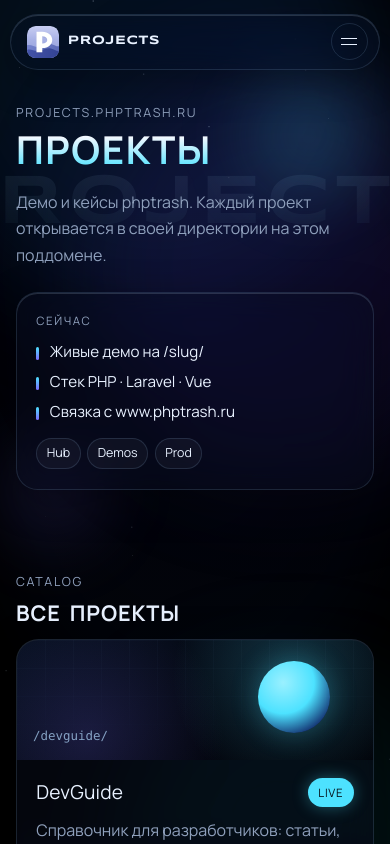
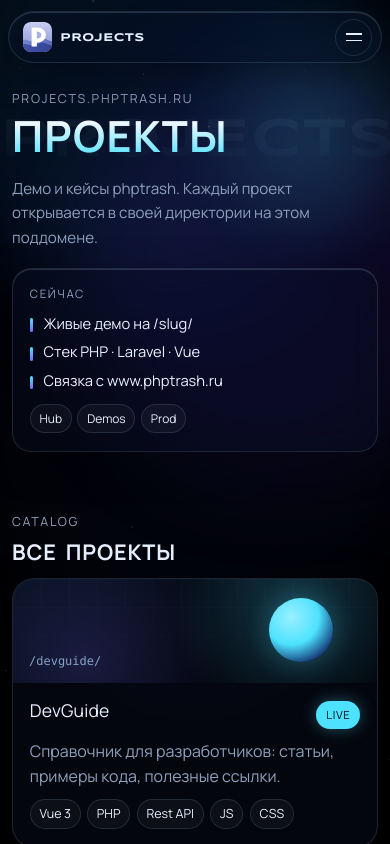
Before and after one commit to razemsb/phptrash.ru, a Vue app: page / in a window 390 px wide. Shown: the top 844 px of the page. Built offline with nearby package versions, Linux system fonts and the light colour scheme.

Commit message:
Tighten projects hub layout for mobile screens.
Co-authored-by: Cursor <cursoragent@cursor.com>

```diff
--- a/src/components/CosmosLayer.vue
+++ b/src/components/CosmosLayer.vue
@@ -61,11 +61,11 @@
 
 .watermark {
   position: absolute;
-  top: 18%;
+  top: 16%;
   left: 50%;
   transform: translateX(-50%);
   font-family: var(--font-display);
-  font-size: clamp(4rem, 18vw, 12rem);
+  font-size: clamp(3.2rem, 16vw, 12rem);
   font-weight: 700;
   letter-spacing: 0.08em;
   color: transparent;
@@ -74,6 +74,8 @@
   background-clip: text;
   white-space: nowrap;
   user-select: none;
+  max-width: 100vw;
+  overflow: hidden;
 }
 
 @keyframes drift {
@@ -88,7 +90,18 @@
 
 @media (max-width: 820px) {
   .nebula {
-    filter: blur(55px);
+    filter: blur(48px);
+  }
+
+  .n3 {
+    display: none;
+  }
+
+  .watermark {
+    top: 12%;
+    font-size: clamp(2.4rem, 14vw, 3.6rem);
+    letter-spacing: 0.04em;
+    opacity: 0.7;
   }
 }
 
--- a/src/components/Footer.vue
+++ b/src/components/Footer.vue
@@ -23,39 +23,53 @@
 .section {
   position: relative;
   z-index: 1;
-  padding-bottom: 3rem;
+  padding-top: 1.5rem;
+  padding-bottom: 2.25rem;
 }
 
 .box {
-  padding: 1rem;
-  border-radius: 1.4rem;
+  padding: 0.75rem;
+  border-radius: 1.2rem;
 }
 
 .links {
   display: grid;
-  gap: 0.65rem;
+  gap: 0.5rem;
 }
 
 .link {
   display: flex;
   align-items: center;
   justify-content: center;
-  padding: 0.9rem 1.05rem;
-  border-radius: 1rem;
+  min-height: 2.75rem;
+  padding: 0.8rem 1rem;
+  border-radius: 0.95rem;
   font-weight: 600;
   border: 1px solid var(--glass-border);
   background: rgba(255, 255, 255, 0.03);
   transition: transform 0.2s ease;
 }
 
-.link:hover {
-  transform: translateY(-2px);
-  border-color: color-mix(in oklab, var(--accent) 35%, var(--glass-border));
+@media (hover: hover) {
+  .link:hover {
+    transform: translateY(-2px);
+    border-color: color-mix(in oklab, var(--accent) 35%, var(--glass-border));
+  }
 }
 
 @media (min-width: 680px) {
+  .section {
+    padding-bottom: 3rem;
+  }
+
+  .box {
+    padding: 1rem;
+    border-radius: 1.4rem;
+  }
+
   .links {
     grid-template-columns: repeat(4, minmax(0, 1fr));
+    gap: 0.65rem;
   }
 }
 </style>
--- a/src/components/Hero.vue
+++ b/src/components/Hero.vue
@@ -35,9 +35,9 @@
   position: relative;
   z-index: 1;
   display: grid;
-  gap: 1.5rem;
-  padding-top: clamp(6.5rem, 14vw, 8.5rem);
-  padding-bottom: clamp(2rem, 5vw, 3.5rem);
+  gap: 1.15rem;
+  padding-top: clamp(5.6rem, 18vw, 8.5rem);
+  padding-bottom: clamp(1.4rem, 4vw, 3.5rem);
   align-items: end;
 }
 
@@ -65,14 +65,20 @@
   background: radial-gradient(circle, rgba(124, 107, 255, 0.16), transparent 70%);
 }
 
+.kicker {
+  overflow-wrap: anywhere;
+  word-break: break-word;
+  line-height: 1.4;
+}
+
 h1 {
-  margin: 0 0 1rem;
+  margin: 0 0 0.85rem;
   font-family: var(--font-display);
-  font-size: clamp(2.4rem, 8vw, 4.4rem);
+  font-size: clamp(2rem, 11vw, 4.4rem);
   font-weight: 700;
-  letter-spacing: 0.04em;
+  letter-spacing: 0.03em;
   text-transform: uppercase;
-  line-height: 1.02;
+  line-height: 1.05;
   background: linear-gradient(180deg, #f2f8ff 8%, var(--accent) 92%);
   -webkit-background-clip: text;
   background-clip: text;
@@ -83,17 +89,17 @@ h1 {
   margin: 0;
   max-width: 34rem;
   color: var(--muted);
-  font-size: clamp(1rem, 2.2vw, 1.15rem);
-  line-height: 1.65;
+  font-size: clamp(0.95rem, 3.6vw, 1.15rem);
+  line-height: 1.6;
 }
 
 .hero-card {
-  padding: 1.15rem 1.2rem 1.25rem;
-  border-radius: 1.35rem;
+  padding: 1rem 1.05rem 1.1rem;
+  border-radius: 1.2rem;
 }
 
 .card-label {
-  margin: 0 0 0.75rem;
+  margin: 0 0 0.65rem;
   font-size: 0.72rem;
   letter-spacing: 0.14em;
   text-transform: uppercase;
@@ -101,18 +107,18 @@ h1 {
 }
 
 ul {
-  margin: 0 0 1rem;
+  margin: 0 0 0.85rem;
   padding: 0;
   list-style: none;
   display: grid;
-  gap: 0.55rem;
+  gap: 0.5rem;
 }
 
 li {
   position: relative;
   padding-left: 0.85rem;
   color: var(--text);
-  font-size: 0.95rem;
+  font-size: 0.92rem;
   line-height: 1.4;
 }
 
@@ -130,15 +136,29 @@ li::before {
 .tags {
   display: flex;
   flex-wrap: wrap;
-  gap: 0.4rem;
+  gap: 0.35rem;
 }
 
 .tags span {
-  padding: 0.3rem 0.6rem;
+  padding: 0.28rem 0.55rem;
   border-radius: 999px;
-  font-size: 0.78rem;
+  font-size: 0.75rem;
   border: 1px solid var(--glass-border);
   background: rgba(255, 255, 255, 0.04);
+}
+
+@media (max-width: 819px) {
+  .glow.b {
+    display: none;
+  }
+
+  .glow.a {
+    width: min(70vw, 260px);
+    height: min(70vw, 260px);
+    top: 0;
+    right: -18%;
+    opacity: 0.85;
+  }
 }
 
 @media (min-width: 900px) {
@@ -146,5 +166,10 @@ li::before {
     grid-template-columns: 1.35fr 0.75fr;
     gap: 2rem;
   }
+
+  .hero-card {
+    padding: 1.15rem 1.2rem 1.25rem;
+    border-radius: 1.35rem;
+  }
 }
 </style>
--- a/src/components/Navbar.vue
+++ b/src/components/Navbar.vue
@@ -68,11 +68,11 @@ onUnmounted(() => {
 <style scoped>
 .nav-wrap {
   position: fixed;
-  top: 0.85rem;
+  top: 0.7rem;
   left: 0;
   right: 0;
   z-index: 60;
-  width: min(1100px, calc(100% - 1.25rem));
+  width: min(1100px, calc(100% - 1rem));
   margin-inline: auto;
 }
 
@@ -80,11 +80,11 @@ onUnmounted(() => {
   display: flex;
   align-items: center;
   justify-content: space-between;
-  gap: 1rem;
-  min-height: 3.5rem;
-  padding: 0.45rem 0.7rem 0.45rem 1rem;
+  gap: 0.65rem;
+  min-height: 3.25rem;
+  padding: 0.4rem 0.55rem 0.4rem 0.85rem;
   border-radius: 999px;
-  background: rgba(10, 16, 32, 0.38);
+  background: rgba(10, 16, 32, 0.45);
   backdrop-filter: blur(18px) saturate(1.35);
   -webkit-backdrop-filter: blur(18px) saturate(1.35);
   border: 1px solid var(--glass-border);
@@ -94,24 +94,32 @@ onUnmounted(() => {
 }
 
 .nav.is-scrolled {
-  background: rgba(10, 16, 32, 0.52);
+  background: rgba(10, 16, 32, 0.58);
 }
 
 .brand {
   display: inline-flex;
   align-items: center;
-  gap: 0.55rem;
+  gap: 0.5rem;
+  min-width: 0;
   font-family: var(--font-display);
-  font-size: 0.78rem;
+  font-size: 0.72rem;
   font-weight: 700;
-  letter-spacing: 0.06em;
+  letter-spacing: 0.05em;
   text-transform: uppercase;
 }
 
+.brand span {
+  overflow: hidden;
+  text-overflow: ellipsis;
+  white-space: nowrap;
+}
+
 .brand-mark {
-  width: 2rem;
-  height: 2rem;
-  border-radius: 0.55rem;
+  width: 1.85rem;
+  height: 1.85rem;
+  border-radius: 0.5rem;
+  flex-shrink: 0;
 }
 
 .links {
@@ -173,6 +181,27 @@ onUnmounted(() => {
 }
 
 @media (min-width: 820px) {
+  .nav-wrap {
+    top: 0.85rem;
+    width: min(1100px, calc(100% - 1.25rem));
+  }
+
+  .nav {
+    min-height: 3.5rem;
+    padding: 0.45rem 0.7rem 0.45rem 1rem;
+    gap: 1rem;
+  }
+
+  .brand {
+    font-size: 0.78rem;
+    letter-spacing: 0.06em;
+  }
+
+  .brand-mark {
+    width: 2rem;
+    height: 2rem;
+  }
+
   .links {
     display: flex;
   }
--- a/src/components/ProjectsGrid.vue
+++ b/src/components/ProjectsGrid.vue
@@ -83,7 +83,7 @@ const statusLabel: Record<string, string> = {
 
 .preview {
   position: relative;
-  min-height: 7.5rem;
+  min-height: 6.5rem;
   background:
     radial-gradient(circle at 78% 30%, rgba(77, 226, 255, 0.22), transparent 42%),
     radial-gradient(circle at 20% 80%, rgba(124, 107, 255, 0.18), transparent 45%),
@@ -95,8 +95,8 @@ const statusLabel: Record<string, string> = {
   position: absolute;
   right: 12%;
   top: 18%;
-  width: 4.5rem;
-  height: 4.5rem;
+  width: 4rem;
+  height: 4rem;
   border-radius: 50%;
   background: radial-gradient(circle at 35% 30%, #9af0ff, #4de2ff 45%, #163a78 78%, #020812);
   box-shadow: 0 0 28px rgba(77, 226, 255, 0.28);
@@ -115,40 +115,46 @@ const statusLabel: Record<string, string> = {
 .slug {
   position: absolute;
   left: 1rem;
+  right: 1rem;
   bottom: 0.85rem;
   font-family: ui-monospace, SFMono-Regular, Menlo, Consolas, monospace;
-  font-size: 0.78rem;
+  font-size: 0.75rem;
   color: rgba(180, 220, 255, 0.7);
+  overflow: hidden;
+  text-overflow: ellipsis;
+  white-space: nowrap;
 }
 
 .body {
   display: grid;
-  gap: 0.7rem;
-  padding: 1.15rem 1.2rem 1.25rem;
+  gap: 0.65rem;
+  padding: 1rem 1.05rem 1.15rem;
 }
 
 .head {
   display: flex;
-  align-items: center;
+  align-items: flex-start;
   justify-content: space-between;
-  gap: 0.75rem;
+  gap: 0.65rem;
 }
 
 h3 {
   margin: 0;
-  font-size: 1.2rem;
+  font-size: 1.1rem;
   letter-spacing: 0.01em;
+  line-height: 1.25;
 }
 
 .badge {
-  padding: 0.28rem 0.6rem;
+  padding: 0.28rem 0.55rem;
   border-radius: 999px;
-  font-size: 0.72rem;
+  font-size: 0.7rem;
   letter-spacing: 0.06em;
   text-transform: uppercase;
   border: 1px solid var(--glass-border);
   color: var(--muted);
   flex-shrink: 0;
+  margin-top: 0.1rem;
 }
 
 .badge[data-status='live'] {
@@ -204,6 +210,29 @@ h3 {
   .grid {
     grid-template-columns: repeat(2, minmax(0, 1fr));
   }
+
+  .preview {
+    min-height: 7.5rem;
+  }
+
+  .body {
+    padding: 1.15rem 1.2rem 1.25rem;
+  }
+
+  h3 {
+    font-size: 1.2rem;
+  }
+}
+
+@media (hover: none) {
+  .card:hover {
+    transform: none;
+    box-shadow: none;
+  }
+
+  .card:active {
+    border-color: color-mix(in oklab, var(--accent) 40%, var(--glass-border));
+  }
 }
 
 @media (prefers-reduced-motion: reduce) {
--- a/src/style.css
+++ b/src/style.css
@@ -32,6 +32,12 @@ html {
   scroll-padding-top: 5.5rem;
 }
 
+@media (max-width: 819px) {
+  html {
+    scroll-padding-top: 5.25rem;
+  }
+}
+
 body {
   margin: 0;
   min-height: 100vh;
@@ -39,11 +45,13 @@ body {
   color: var(--text);
   background: linear-gradient(180deg, var(--bg), var(--bg-2) 55%, #000 100%);
   overflow-x: hidden;
+  -webkit-text-size-adjust: 100%;
 }
 
 a {
   color: inherit;
   text-decoration: none;
+  -webkit-tap-highlight-color: transparent;
 }
 
 button {
@@ -52,15 +60,22 @@ button {
   background: none;
   border: 0;
   cursor: pointer;
+  -webkit-tap-highlight-color: transparent;
 }
 
 .page {
-  width: min(1100px, calc(100% - 2rem));
+  width: min(1100px, calc(100% - 1.5rem));
   margin-inline: auto;
 }
 
+@media (min-width: 820px) {
+  .page {
+    width: min(1100px, calc(100% - 2rem));
+  }
+}
+
 .section {
-  padding-block: clamp(3.2rem, 7vw, 5.5rem);
+  padding-block: clamp(2.4rem, 7vw, 5.5rem);
 }
 
 .kicker {
```
